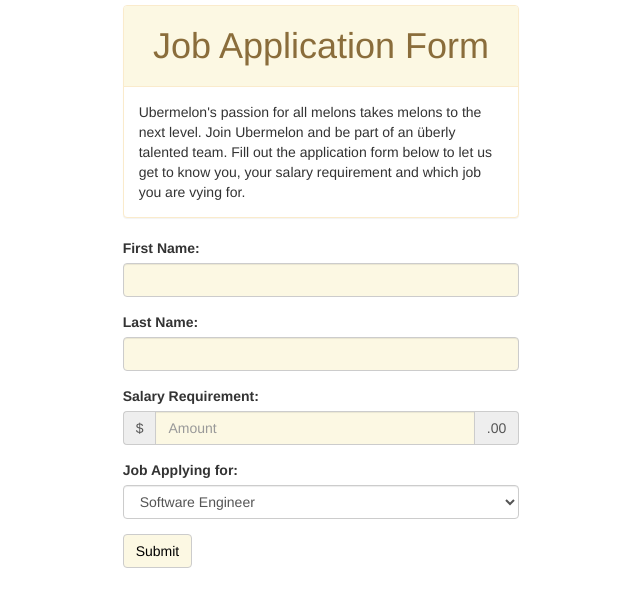
After one commit to catliaw/HB_SkillsAssessment_W3Flask, a Flask app: page /application-form in a window 1280 px wide. The commit adds this page. Shown: the top 607 px of the page, without its empty margins (319-959 px from the left). Run offline with Flask 2, Linux system fonts and the light colour scheme; some libraries are stand-ins or nearby versions.

Commit message:
Completed application.py to display the Application Form, take its form inputs and render Application Response. Also figured out how to connect my CSS file to HTML when using Flask and Jinja2.

```diff
--- a/application.py
+++ b/application.py
@@ -1,23 +1,48 @@
-from flask import Flask, render_template
+from flask import Flask, render_template, request
 from flask_debugtoolbar import DebugToolbarExtension
+import jinja2
 
 
 app = Flask(__name__)
 
+# Required to use Flask sessions and the debug toolbar
+app.secret_key = "ZYXVU54321"
 
-# Required to use Flask sessions and the debug toolbar
-app.secret_key = "ABC"
+app.jinja_env.undefined = jinja2.StrictUndefined
+
 
 @app.route("/")
 def index_page():
     """Show an index page."""
 
-    return "<html><body>This is the homepage.</body></html>"
+    # return "<html><body>This is the homepage.</body></html>"
 
     # Alternately, we could make this a Jinja template in `templates/`
     # and return that result of rendering this, like:
-    #
-    # return render_template("index.html")
+    return render_template("index.html")
+
+
+@app.route("/application-form")
+def application_page():
+    """Show application page."""
+
+    return render_template("application-form.html")
+
+
+@app.route("/application", methods=["POST"])
+def application_response():
+    """Takes response from application page and prints in a sentence in application_response.html"""
+
+    first_name = request.form.get("firstname")
+    last_name = request.form.get("lastname")
+    salary = request.form.get("salary")
+    job = request.form.get("job")
+
+    return render_template("application-response.html",
+                            first_name = first_name,
+                            last_name = last_name,
+                            salary = salary,
+                            job = job)
 
 
 if __name__ == "__main__":
@@ -26,6 +51,6 @@
     app.debug = True
 
     # Use the DebugToolbar
-    DebugToolbarExtension(app)
+    # DebugToolbarExtension(app)
 
     app.run(host="0.0.0.0")
--- a/static/styles.css
+++ b/static/styles.css
@@ -9,12 +9,10 @@
 }
 
 .header-info {
-  padding-left: 0;
-  padding-right: 0;
   margin-top: 5px;
 }
 
-h1 {
+.h1, .h2, .h3, h1, h2, h3 {
   margin-top: 10px;
 }
 
--- a/templates/application-form.html
+++ b/templates/application-form.html
@@ -1,60 +1,41 @@
-<!doctype html>
-<html>
-<head>
-  <meta name="viewport" content="width=device-width, initial-scale=1">
+{% extends 'base.html' %}
 
-  <title>Skills-HTML-CSS</title>
+{% block title %}Application Form{% endblock %}
 
-  <link rel="stylesheet" href="https://maxcdn.bootstrapcdn.com/bootstrap/3.3.4/css/bootstrap.min.css">
-  <link rel="stylesheet" type="text/css" href="styles.css">
-</head>
-<body>
+{% block header %}Job Application Form{% endblock %}
 
-  <!-- your html goes here -->
-  <div class="container-fluid">
-    <div class="row">
-      <header class="header-info panel panel-warning col-sm-12 col-md-4 col-md-offset-4">
-        <div class="panel-heading">
-          <h1>Job Application Form</h1>
-        </div>
-        <div class="panel-body">
+{% block paragraph %}
 <p>Ubermelon's passion for all melons takes melons to the next level. Join Ubermelon and be part of an &#252;berly talented team. Fill out the application form below to let us get to know you, your salary requirement and which job you are vying for.</p>
-        </div>
-      </header>
+{% endblock %}
 
+{% block content %}
 <section class="col-sm-12 col-md-4 col-md-offset-4">
   <form action="/application" method="POST">
     <div class="form-group">
       <label for="first_name">First Name:</label>
-            <input id="first_name" class="form-control" type="text" name="firstname">
+      <input id="first_name" class="form-control yellow_input" type="text" name="firstname">
     </div>
     <div class="form-group">
       <label for="last_name">Last Name:</label>
-            <input id="last_name" class="form-control" type="text" name="lastname">
+      <input id="last_name" class="form-control yellow_input" type="text" name="lastname">
     </div>
     <div class="form-group">
       <label for="salary_requirement">Salary Requirement:</label>
       <div class="input-group">
         <div class="input-group-addon">$</div>
-              <input type="text" class="form-control" id="salary_requirement" placeholder="Amount" name="salary">
+        <input type="text" class="form-control yellow_input" id="salary_requirement" placeholder="Amount" name="salary">
         <div class="input-group-addon">.00</div>
       </div>
     </div>
     <div class="form-group">
       <label for="apply_job">Job Applying for:</label>
       <select id="apply_job" class="form-control" name="job">
-              <option value="software-engineer">Software Engineer</option>
-              <option value="qa-engineer">QA Engineer</option>
-              <option value="product-manager">Product Manager</option>
+        <option value="Software Engineer">Software Engineer</option>
+        <option value="QA Engineer">QA Engineer</option>
+        <option value="Product Manager">Product Manager</option>
       </select>
     </div>
     <input class="btn btn-warning" type="submit" name="submit" value="Submit">
   </form>
 </section>
-
-    </div>
-  </div>
-  <script src="http://code.jquery.com/jquery.js"></script>
-  <script src="http://maxcdn.bootstrapcdn.com/bootstrap/3.3.4/js/bootstrap.min.js"></script>
-</body>
-</html>
+{% endblock %}
--- /dev/null
+++ b/templates/base.html
@@ -0,0 +1,33 @@
+<!doctype html>
+<html>
+<head>
+  <meta name="viewport" content="width=device-width, initial-scale=1">
+
+  <title>{% block title %}TITLE GOES HERE{% endblock %}</title>
+
+  <link rel="stylesheet" href="https://maxcdn.bootstrapcdn.com/bootstrap/3.3.4/css/bootstrap.min.css">
+  <link rel="stylesheet" type="text/css" href="{{ url_for('static', filename='styles.css') }}">
+</head>
+<body>
+
+  <!-- your html goes here -->
+  <div class="container-fluid">
+    <div class="row">
+      <header class="header-info col-sm-12 col-md-4 col-md-offset-4">
+        <div class="panel panel-warning">
+          <div class="panel-heading">
+            <h1>{% block header %}HEADER GOES HERE{% endblock %}</h1>
+          </div>
+          <div class="panel-body">
+            {% block paragraph %}PARAGRAPH GOES HERE{% endblock %}
+          </div>
+        </div>
+      </header>
+      <div>
+        {% block content %}{% endblock %}
+      </div>
+  </div>
+  <script src="http://code.jquery.com/jquery.js"></script>
+  <script src="http://maxcdn.bootstrapcdn.com/bootstrap/3.3.4/js/bootstrap.min.js"></script>
+</body>
+</html>
```
Also changed, not shown: templates/application-response.html (+7 -9 lines), templates/index.html (+7 -9 lines). Lines whose indentation alone changed are shown as unchanged.
